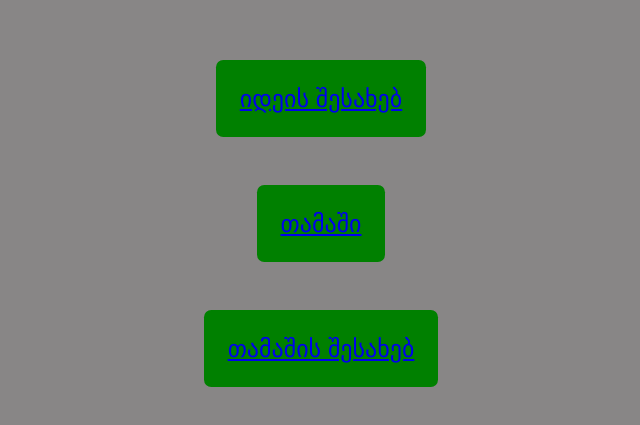
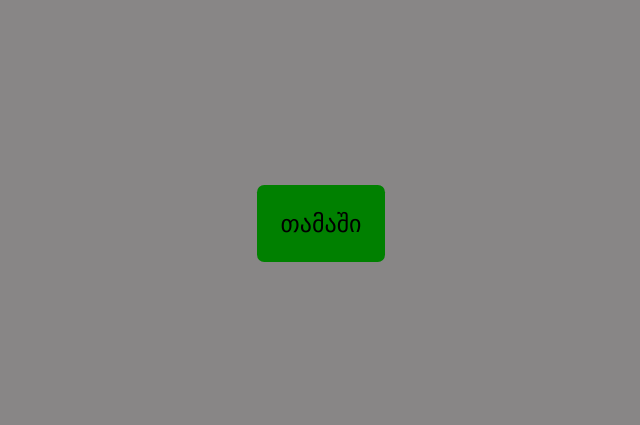
Before and after one commit to lukaziskara/game-tushetians, a React (Create React App) app: page / in a window 1280 px wide. Shown: the part 177-602 px from the top of the page, without its empty margins (319-959 px from the left). Built offline with nearby package versions, Linux system fonts and the light colour scheme; a web font is replaced by a local one.

Commit message:
pre-release

```diff
--- a/src/App.css
+++ b/src/App.css
@@ -21,10 +21,12 @@ body {
 }
 .page-button {
   background-color: green;
+  color: black;
   padding: 1em;
   margin: 1em;
   display: block;
   border-radius: 0.3em;
+  text-decoration: none;
 }
 .applc {
   background-color: rgb(95, 96, 95);
--- a/src/App.jsx
+++ b/src/App.jsx
@@ -6,6 +6,7 @@ import Header from "./components/Header";
 import Home from "./pages/Home";
 import AboutIdea from "./pages/AboutIdea";
 import Game from "./pages/Game";
+import Footer from "./components/Footer";
 
 function App() {
   const [partOfApp, setPartOfApp] = useState("startingPage");
@@ -20,6 +21,7 @@ function App() {
           <Route path="/about-game" element={<AboutIdea />} />
         </Routes>
       </BrowserRouter>
+      {/* <Footer /> */}
     </>
   );
 }
--- a/src/components/Chapter.jsx
+++ b/src/components/Chapter.jsx
@@ -225,7 +225,7 @@ export default function Chapter(props) {
           >
             III
           </button>
-          <button
+          {/* <button
             className={partOfGame === 4 ? "opened_game" : "closed_game"}
             onClick={() => {
               setPartOfGame(4);
@@ -234,8 +234,9 @@ export default function Chapter(props) {
             }}
           >
             IV
-          </button>
+          </button> */}
           <button
+            className={partOfGame === 4 ? "opened_game" : "closed_game"}
             onClick={() => {
               setPartOfGame(0);
               // console.log("test");
--- /dev/null
+++ b/src/components/Footer.jsx
@@ -0,0 +1,3 @@
+export default function Header() {
+  return <header>Footer</header>;
+}
--- a/src/components/Header.jsx
+++ b/src/components/Header.jsx
@@ -1,3 +1,7 @@
 export default function Header() {
-  return <header>dwa</header>;
+  return (
+    <footer>
+      <a href="/">მთავარი გვერდი</a>
+    </footer>
+  );
 }
--- a/src/pages/Home.jsx
+++ b/src/pages/Home.jsx
@@ -1,23 +1,27 @@
 import { Outlet, Link } from "react-router-dom";
+import Header from "../components/Header";
+import Footer from "../components/Footer";
 
 export default function Home() {
   return (
     <div className="container">
-      <div className="">
+      {/* <Header /> */}
+      {/* <div className="">
         <Link className="page-button" to="/about-idea">
           იდეის შესახებ
         </Link>
-      </div>
+      </div> */}
       <div className="">
         <Link className="page-button" to="/game">
           თამაში
         </Link>
       </div>
-      <div className="">
+      {/* <div className="">
         <Link className="page-button" to="/about-game">
           თამაშის შესახებ
         </Link>
-      </div>
+      </div> */}
+      {/* <Footer /> */}
     </div>
   );
 }
```
